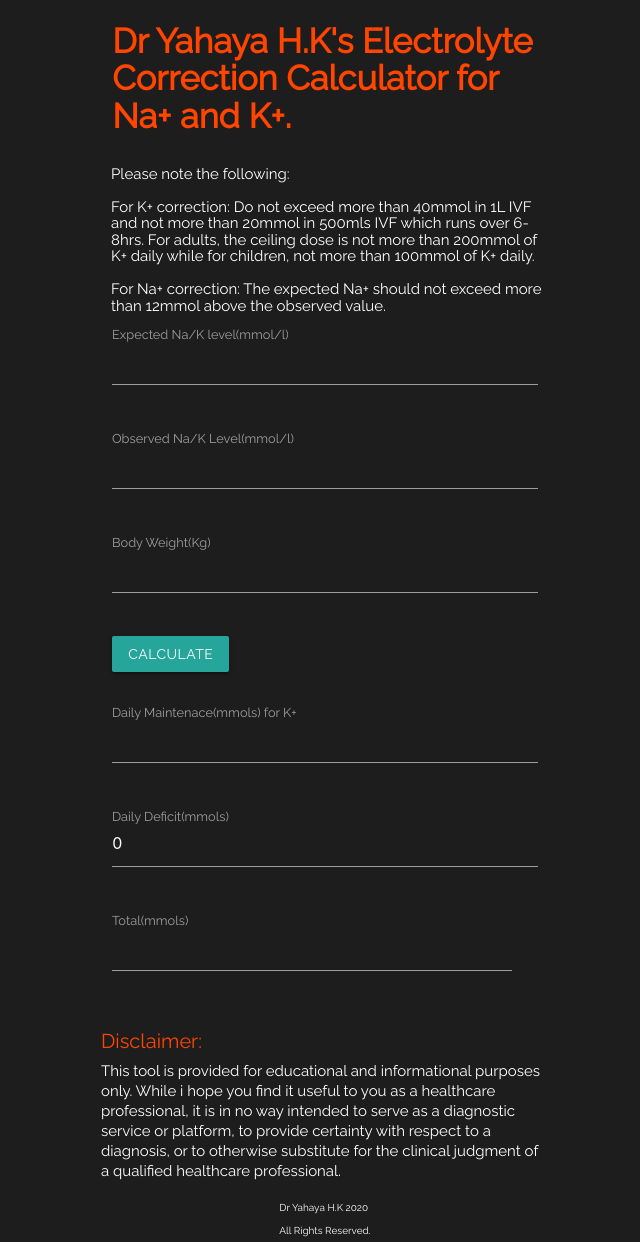
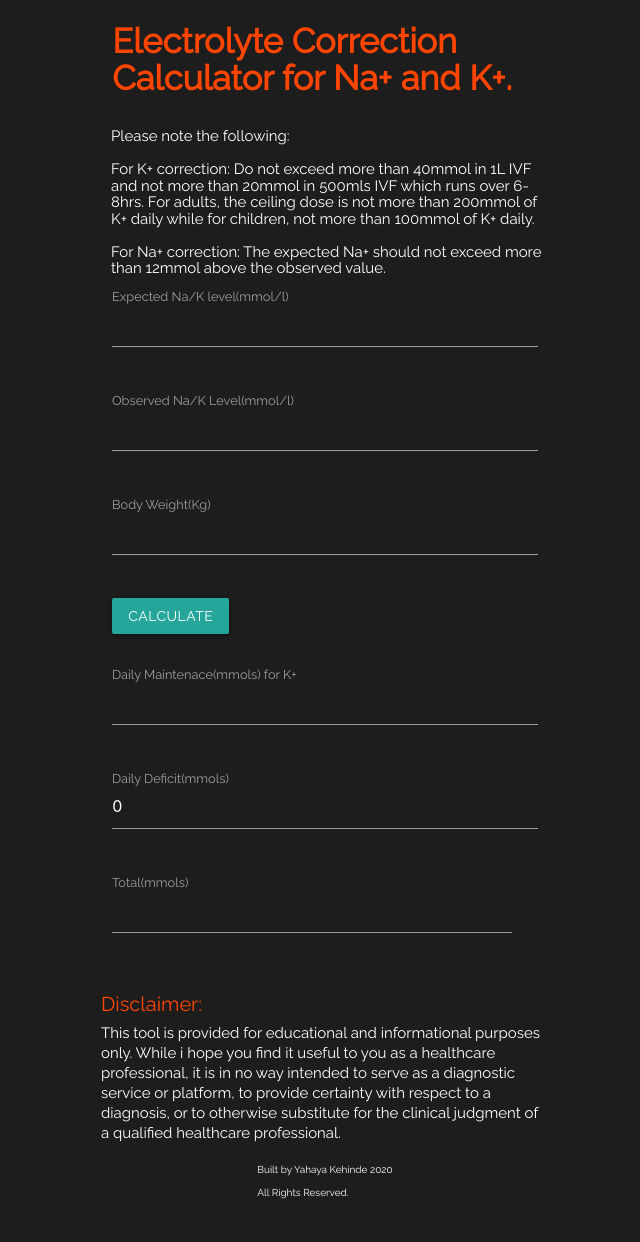
Before and after one commit to yahayakenny/Electrolyte-calculator, a plain HTML site: page index.html in a window 1280 px wide. Shown: the whole page, without its empty margins (315-955 px from the left). After the commit the page ends 1205 px from the top, so only its background shows below. Drawn offline with Linux system fonts and the light colour scheme.

Commit message:
adjusted naming

```diff
--- a/index.html
+++ b/index.html
@@ -21,7 +21,7 @@
   <body>
     <div class="row" id = "electrolyte">
         <div class="container">
-            <h4 class = "col s12 m12">Dr Yahaya H.K's Electrolyte Correction Calculator for Na+ and K+.</h4>
+            <h4 class = "col s12 m12">Electrolyte Correction Calculator for Na+ and K+.</h4>
             <form class="col s12 m12" id ="form">
                 <div class="row">
                   <div class = "note">
@@ -75,7 +75,7 @@
 
               </div>
               <div>
-                <h6>Dr Yahaya H.K 2020</h6>
+                <h6>Built by Yahaya Kehinde 2020</h6>
                 <h6>All Rights Reserved.</h6>
               </div>
         </div>
```
